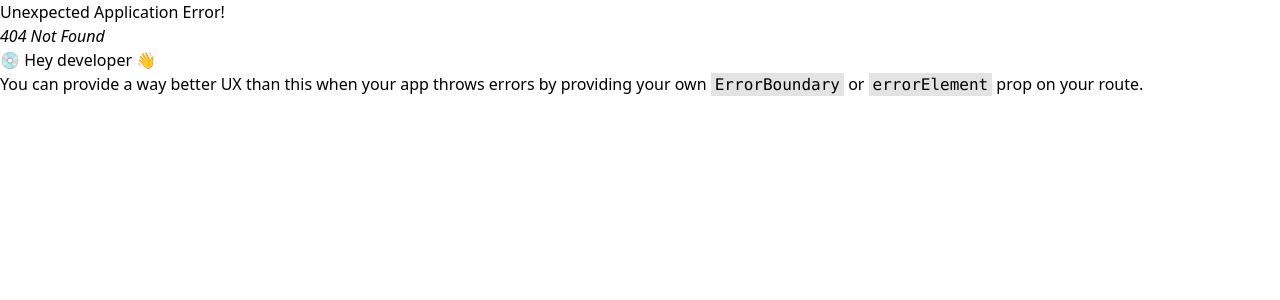
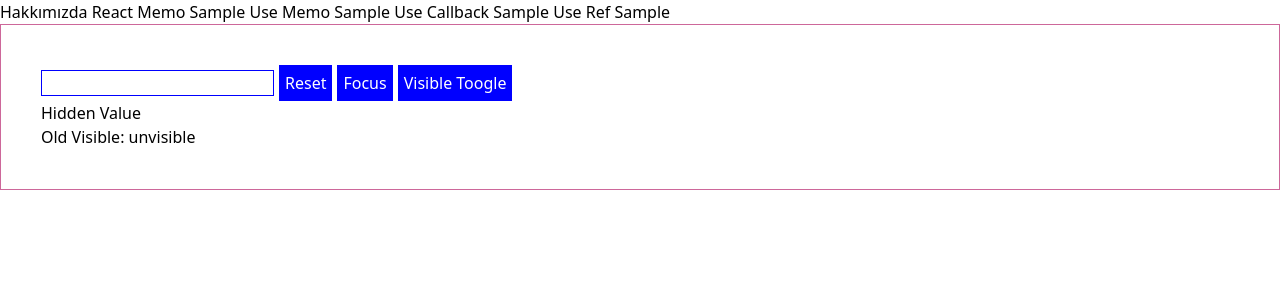
Before and after one commit to neominalsolutions/linktera-webpack-app, a React app: page /useRef in a window 1280 px wide. Before the commit this address had no page. Shown: the top 300 px of the page. Built offline with nearby package versions, Linux system fonts and the light colour scheme.

Commit message:
UseRef Hook kullanımı

```diff
--- a/src/App.tsx
+++ b/src/App.tsx
@@ -8,7 +8,8 @@ function App() {
 				<Link to="/about">Hakkımızda</Link>{' '}
 				<Link to="/reactMemo">React Memo Sample</Link>{' '}
 				<Link to="/useMemo">Use Memo Sample</Link>{' '}
-				<Link to="/useCallback">Use Callback Sample</Link>
+				<Link to="/useCallback">Use Callback Sample</Link>{' '}
+				<Link to="/useRef">Use Ref Sample</Link>
 			</nav>
 			<main className="alert">
 				<Outlet />
--- a/src/index.tsx
+++ b/src/index.tsx
@@ -7,7 +7,7 @@ import './style.scss';
 import ReactMemoSample from './pages/reactMemo/ReactMemoSample';
 import UseMemoSample from './pages/useMemo/UseMemoSample';
 import UseCallBackSample from './pages/useCallback/UseCallBackSample';
-
+import UseRefSample from './pages/useRef/UserRefSample';
 
 const router = createBrowserRouter([
 	{
@@ -30,6 +30,10 @@ const router = createBrowserRouter([
 				path: '/useCallback',
 				Component: UseCallBackSample,
 			},
+			{
+				path: '/useRef',
+				Component: UseRefSample,
+			},
 		],
 	},
 ]);
--- a/src/pages/useCallback/UseCallBackSample.tsx
+++ b/src/pages/useCallback/UseCallBackSample.tsx
@@ -8,6 +8,7 @@ function UseCallBackSample() {
 	// her bir render da fonkisyonun referansı değiştiği için yeniden render alır.
 	const onReset = useCallback(() => {
 		console.log('...onreset');
+		setName('');
 	}, []);
 
 	return (
@@ -15,6 +16,7 @@ function UseCallBackSample() {
 			<div className="container mx-auto p-10">
 				<p>Name: {name}</p>
 				<input
+					value={name}
 					className="border border-blue-500 mb-4"
 					onChange={(e) => setName(e.target.value)}
 				/>
--- /dev/null
+++ b/src/pages/useRef/UserRefSample.tsx
@@ -0,0 +1,50 @@
+import React, { useEffect, useRef, useState } from 'react';
+
+function UseRefSample() {
+	console.log('UseRefSample rendering...');
+	const [visible, setVisible] = useState<boolean>(true);
+	const inputRef = useRef<HTMLInputElement>(null);
+
+	// useRef elementin gerçek domdaki referansı ile çalışıyoruz.
+	// bu sebeple useRef tekniği ile virtual dom tetiklemeden html elementler üzerinde işlem yapabiliriz.
+
+	// 2.kullanım şekli state değişiminde değeri kaybetmemek için kullanırız.
+    // bir state değişiminde bir hesaplama yapıp hesaplama sonucunu ekrana basmak için virtual dom üzerinde işlem yapmak gerekir. React default davranışıdır. Ama bu durumda birden fazla state tanımlı olduğu için yeni açılan state de render almaya compenti zorlar, bu render kaçınmak için useRef kullandık.
+	const oldVisibleState = useRef<boolean>(false);
+
+	// let oldVisibleState = true;
+
+	const onReset = () => {
+		if (inputRef.current) {
+			inputRef.current.value = '';
+		}
+	};
+
+	const onFocus = () => {
+		if (inputRef.current) {
+			inputRef.current.focus();
+		}
+	};
+
+	return (
+		<>
+			<div className="p-10">
+				<input ref={inputRef} type="text" />
+				<button onClick={onReset}>Reset</button>
+				<button onClick={onFocus}>Focus</button>
+				<button
+					onClick={() => {
+						oldVisibleState.current = visible;
+						setVisible(!visible);
+					}}
+				>
+					Visible Toogle
+				</button>
+				{visible && <p> Hidden Value </p>}
+				{/* Old Visible: {oldVisibleState == true ? 'visible' : 'unvisible'} */}
+				Old Visible: {oldVisibleState.current == true ? 'visible' : 'unvisible'}
+			</div>
+		</>
+	);
+}
+export default UseRefSample;
--- a/src/style.scss
+++ b/src/style.scss
@@ -2,7 +2,18 @@
 @import "tailwindcss/components";
 @import "tailwindcss/utilities";
 
+input[type='text'] {
+  border:1px solid blue;
+    margin-right: 5px;
+}
 
+button {
+  border:1px solid blue;
+  background-color: blue;
+  color: white;
+  padding: 5px;
+  margin-right: 5px;
+}
 
 $base-color: #c6538c;
 $border-dark: rgba($base-color, 0.88);
```
